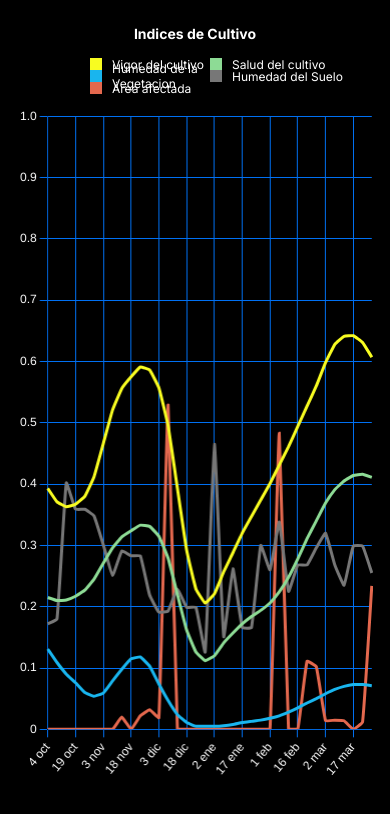
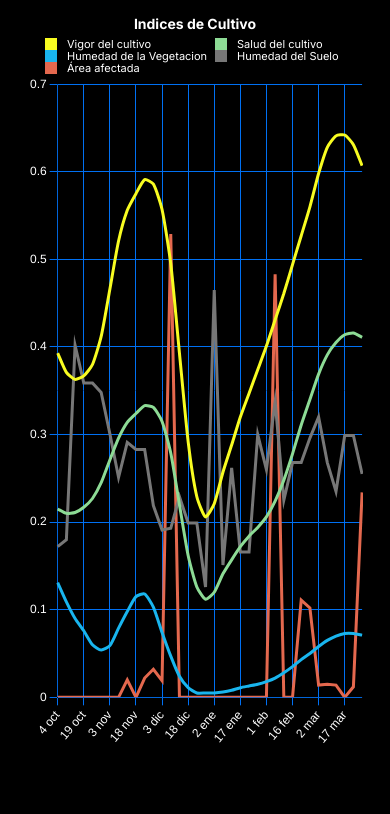
Before and after one commit to Priver-Group/new-chart, a plain HTML site: page index.html in a window 390 px wide. Drawn offline with nearby package versions, Linux system fonts and the light colour scheme.

Commit message:
changes in structure and design

```diff
--- a/crop_indices.js
+++ b/crop_indices.js
@@ -1,8 +1,10 @@
 function formatDate(date) {
-  const options = { month: 'short' };
-  const dateObj = new Date(date);
-  return `${dateObj.getDate()} ${dateObj.toLocaleString('es-ES', options)}`;
+  const options = { month: 'short' }
+  const dateObj = new Date(date)
+  return `${dateObj.getDate()} ${dateObj.toLocaleString('es-ES', options)}`
 }
+
+let maxYValue = 0.6
 
 function graphic(crop_indices_url) {
   // fetch ('data or endpoint petition')
@@ -14,7 +16,7 @@ function graphic(crop_indices_url) {
       console.log(acronyms)
       console.log(jsonDates)
 
-      const labels = jsonDates.map(formatDate);
+      const labels = jsonDates.map(formatDate)
       console.log(labels)
       const colors = [
         '#F8FC21',
@@ -35,7 +37,8 @@ function graphic(crop_indices_url) {
         borderColor: colors[index % colors.length],
         backgroundColor: colors[index % colors.length],
         borderWidth: 3,
-        tension: 0.1,
+        tension:
+          label === 'Humedad del Suelo' || label === 'Área afectada' ? 0 : 0.2,
         pointHitRadius: 10,
         spanGaps: true,
         fill: false,
@@ -51,6 +54,14 @@ function graphic(crop_indices_url) {
         },
       }))
       console.log(datasets)
+
+      const datasetValues = acronyms.flatMap(
+        (_, index) => jsonData.data[Object.keys(jsonData.data)[index + 1]]
+      )
+      maxYValue = Math.max(...datasetValues, maxYValue)
+
+      const nextHighestValue = Math.ceil(maxYValue / 0.1) * 0.1
+      maxYValue = nextHighestValue > 0.6 ? nextHighestValue : maxYValue
 
       const gridColor = '#0070F3'
       const textColor = '#FFFFFF'
@@ -96,7 +107,7 @@ function graphic(crop_indices_url) {
             y: {
               type: 'linear',
               min: 0,
-              max: 1,
+              max: maxYValue,
               position: 'left',
               stack: 'y',
               ticks: {
@@ -160,11 +171,11 @@ const getOrCreateLegendList = (chart, id) => {
 
   if (!listContainer) {
     listContainer = document.createElement('ul')
-    if (window.matchMedia('(max-width: 400px)').matches) {
+    if (window.matchMedia('(max-width: 480px)').matches) {
       listContainer.classList.add('chartLegend')
       listContainer.style.display = 'grid'
-      listContainer.style.gridTemplateColumns = '120px 120px'
-      listContainer.style.gridTemplateRows = '12px 12px 12px 12px'
+      listContainer.style.gridTemplateColumns = '170px 140px'
+      listContainer.style.gridTemplateRows = '12px 12px 12px'
       listContainer.style.flexDirection = 'row'
       listContainer.style.margin = 0
       listContainer.style.padding = 0
@@ -197,17 +208,17 @@ const htmlLegendPlugin = {
 
     items.forEach((item) => {
       const li = document.createElement('li')
-      if (window.matchMedia('(max-width: 400px)').matches) {
+      if (window.matchMedia('(max-width: 480px)').matches) {
         li.style.alignItems = 'center'
         li.style.cursor = 'pointer'
         li.style.display = 'flex'
         li.style.flexDirection = 'row'
-        li.style.margin = '1px 15px'
+        li.style.margin = '1px 5px'
         li.style.justifyContent = 'start'
         li.style.height = '12px'
-        li.style.width = '140px'
-        li.style.fontSize = '12px'
-        ;(li.style.fontFamily = 'Inter'), 'sans-serif'
+        li.style.width = '180px'
+        li.style.fontSize = '11px'
+        li.style.fontFamily = 'Inter', 'sans-serif'
       } else {
         li.style.alignItems = 'center'
         li.style.cursor = 'pointer'
@@ -216,7 +227,7 @@ const htmlLegendPlugin = {
         li.style.marginLeft = '10px'
         li.style.justifyContent = 'center'
         li.style.fontSize = '12px'
-        ;(li.style.fontFamily = 'Inter'), 'sans-serif'
+        li.style.fontFamily = 'Inter', 'sans-serif'
       }
 
       li.onclick = () => {
@@ -235,7 +246,7 @@ const htmlLegendPlugin = {
 
       // Color box
       const boxSpan = document.createElement('span')
-      if (window.matchMedia('(max-width: 400px)').matches) {
+      if (window.matchMedia('(max-width: 480px)').matches) {
         boxSpan.style.background = item.fillStyle
         boxSpan.style.borderColor = item.strokeStyle
         boxSpan.style.borderWidth = item.lineWidth + 'px'
--- a/index.html
+++ b/index.html
@@ -58,7 +58,7 @@
         }
       }
 
-      @media screen and (max-width: 400px) {
+      @media screen and (max-width: 480px) {
         .text-container {
           width: 300px;
         }
@@ -67,11 +67,8 @@
           margin: 10px;
         }
         .canvasDiv {
-          width: 95%;
+          width: 90%;
           height: 80vh;
-        }
-        .text-container {
-          margin: 10px;
         }
       }
     </style>
@@ -90,7 +87,7 @@
     </div>
 
     <script src="crop_indices.js"></script>
-    <script>
+    <script type="text/javascript">
       document.addEventListener('DOMContentLoaded', () => {
         const crop_indices_url =
           'average_crop_indices_farm-0000000014_04-A-1-4-121-907.json'
```
